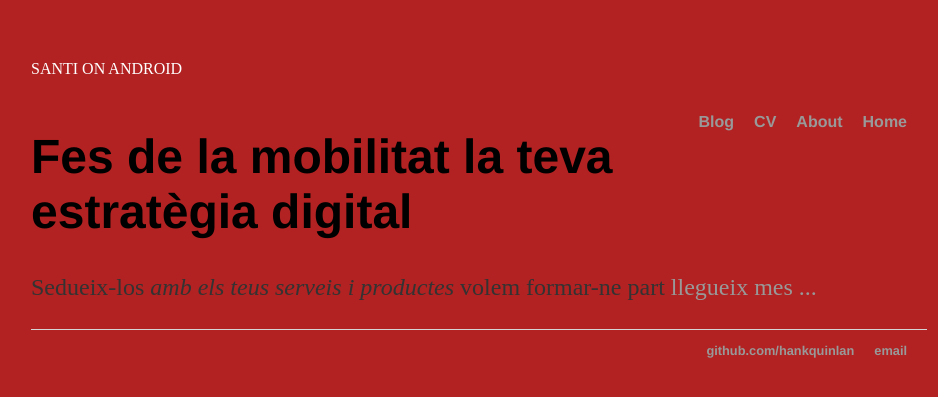
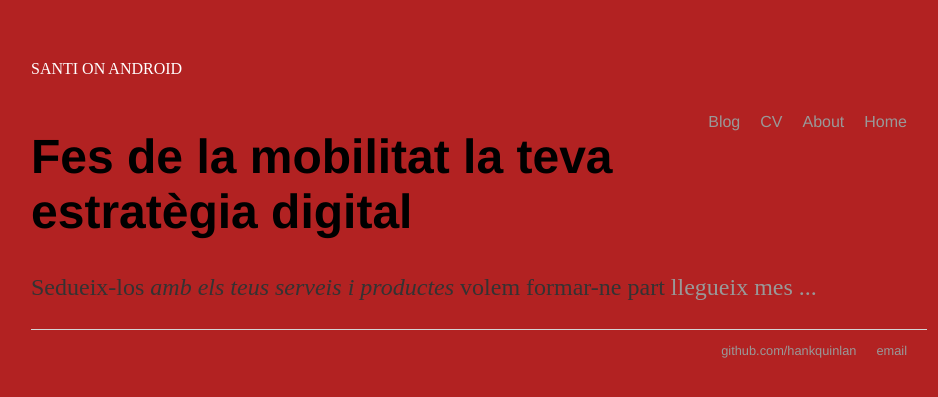
Before and after one commit to SantiOnAndroid/SantiOnAndroid.github.io, a Jekyll site: the page built from index.html, in a window 1280 px wide. Shown: the top 397 px of the page, without its empty margins (161-1099 px from the left). Built offline with Jekyll 4.4.1, drawn with Linux system fonts in a browser that asks for light colours; some web fonts are replaced.

Commit message:
modificant titolj

```diff
--- a/css/main.css
+++ b/css/main.css
@@ -15,7 +15,7 @@
 svg{
     font-family:Rockwell;
     background: firebrick;
-    fill: white;
+    fill: #ffffff;
 }
 
 
@@ -23,7 +23,8 @@
     font-family:'Helvetica', 'Arial', 'Sans-Serif';
     padding: 0px;
     list-style: none;
-    font-weight: bold;
+    font-weight: normal;
+    color: #ffffff;
 }
 nav ul li, footer ul li {
     display: inline;
```
